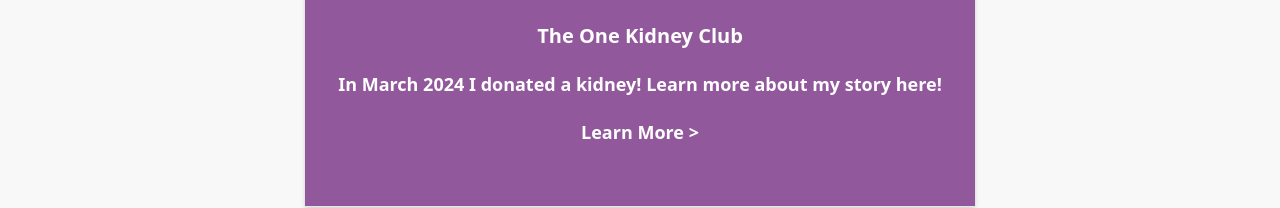
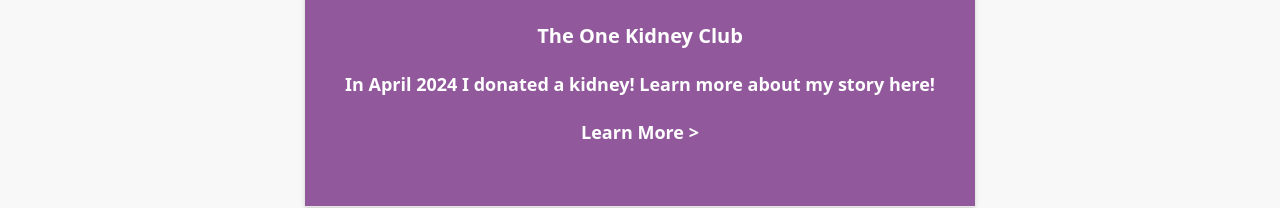
Before and after one commit to ntillis/ta12am, a Next.js app: page / in a window 1280 px wide. Shown: the part 1864-2072 px from the top of the page. Built offline with nearby package versions, Linux system fonts and the light colour scheme; no server answers; the database is empty.

Commit message:
changed date

```diff
--- a/app/page.tsx
+++ b/app/page.tsx
@@ -49,7 +49,7 @@ export default async function Home() {
 
           <h2 className="font-extrabold text-xl p-5">The One Kidney Club</h2>
           <p className="text-lg font-semibold px-5">
-            In March 2024 I donated a kidney! Learn more about my story here!
+            In April 2024 I donated a kidney! Learn more about my story here!
           </p>
           <Link href="/posts/my-kidney-donation-journey">
             <div className="p-5 text-lg font-semibold hover:underline">Learn More {">"}</div>
--- a/app/posts/[slug]/page.tsx
+++ b/app/posts/[slug]/page.tsx
@@ -27,8 +27,8 @@ export default async function page(props: Props) {
   }
 
   return (
-    <>
+    <div className="relative flex flex-col m-6 p-10 w-full max-w-4xl mx-auto z-10">
       <PostViewer post={post} />
-    </>
+    </div>
   );
 }
--- a/components/Navbar.tsx
+++ b/components/Navbar.tsx
@@ -102,7 +102,7 @@ const Navbar = async ({
         },
         {
           title: "Photos",
-          description: "A colllection of recent photos",
+          description: "A collection of recent photos",
           icon: <Camera className="size-5 shrink-0" />,
           url: "#",
         },
--- a/components/PostViewer.tsx
+++ b/components/PostViewer.tsx
@@ -20,7 +20,7 @@ export default function PostViewer({ post }: PostViewerProps) {
         async={true}
         strategy="afterInteractive"
       />
-      <div className="relative flex flex-col m-6 p-10 w-full max-w-4xl mx-auto z-10">
+      <div className="w-full mb-10">
         <header className="w-full flex flex-col border-b">
           <h1 className="text-3xl font-bold mb-4 w-full px-5 text-left">
             {post.title}
```
Also changed, not shown: 1 other file (tests, documents, lock files or other folders).
